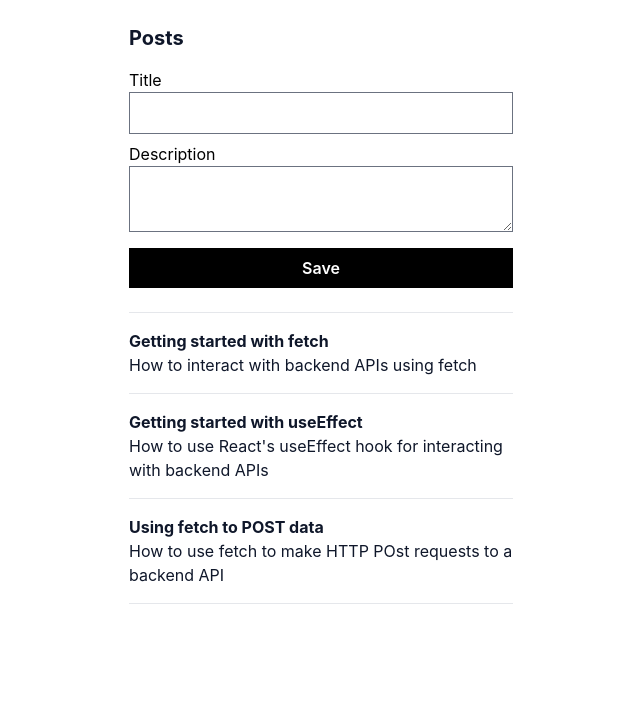
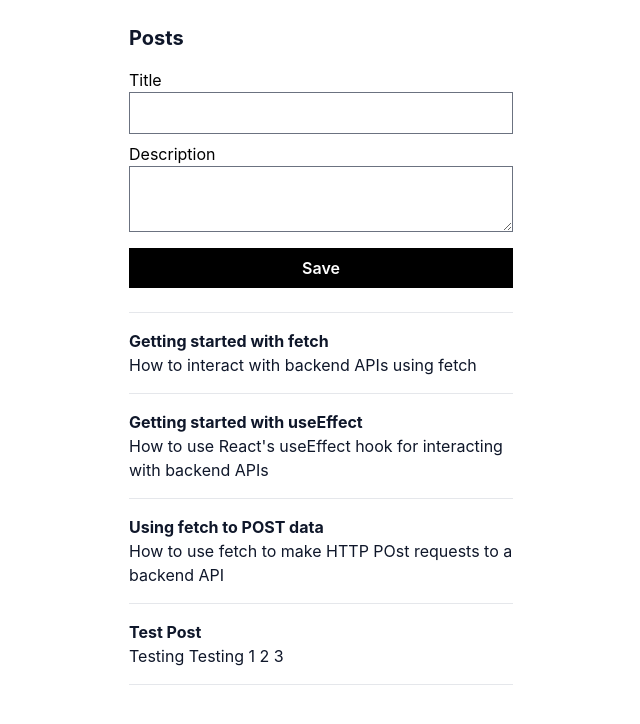
Before and after one commit to thatsehannah/working-with-restful-apis, a React (Create React App) app: page / in a window 1280 px wide. Shown: the top 724 px of the page, without its empty margins (319-959 px from the left). Built offline with nearby package versions, Linux system fonts and the light colour scheme; data requests are answered from the project's data file.

Commit message:
refactoring to use react router to get and save posts

```diff
--- a/db.json
+++ b/db.json
@@ -14,6 +14,11 @@
       "id": "4b95",
       "title": "Using fetch to POST data",
       "description": "How to use fetch to make HTTP POst requests to a backend API"
+    },
+    {
+      "id": "0a09",
+      "title": "Test Post",
+      "description": "Testing Testing 1 2 3"
     }
   ]
 }
--- a/src/App.tsx
+++ b/src/App.tsx
@@ -1,8 +1,18 @@
+import { createBrowserRouter, RouterProvider } from 'react-router-dom';
 import './App.css';
 import { PostsPage } from './posts/PostsPage';
+import { getPosts } from './posts/getPosts';
+
+const router = createBrowserRouter([
+  {
+    path: '/',
+    element: <PostsPage />,
+    loader: getPosts,
+  },
+]);
 
 function App() {
-  return <PostsPage />;
+  return <RouterProvider router={router} />;
 }
 
 export default App;
--- a/src/posts/PostsPage.tsx
+++ b/src/posts/PostsPage.tsx
@@ -1,34 +1,16 @@
-import { useEffect, useState } from 'react';
-import { getPosts } from './getPosts';
+import { useLoaderData } from 'react-router-dom';
+import { assertIsPosts } from './getPosts';
 import { savePost } from './savePost';
 import { PostData, NewPostData } from './types';
 import { PostsList } from './PostsList';
 import { NewPostForm } from './NewPostForm';
 
 export function PostsPage() {
-  const [isLoading, setIsLoading] = useState(true);
-  const [posts, setPosts] = useState<PostData[]>([]);
-
-  useEffect(() => {
-    let cancel = false;
-    getPosts().then((data) => {
-      if (!cancel) {
-        setPosts(data);
-        setIsLoading(false);
-      }
-    });
-    return () => {
-      cancel = true;
-    };
-  }, []);
+  const posts = useLoaderData();
+  assertIsPosts(posts);
 
   async function handleSave(newPostData: NewPostData) {
-    const newPost = await savePost(newPostData);
-    setPosts([newPost, ...posts]);
-  }
-
-  if (isLoading) {
-    return <div className='w-96 mx-auto mt-6'>Loading...</div>;
+    await savePost(newPostData);
   }
 
   return (
```
